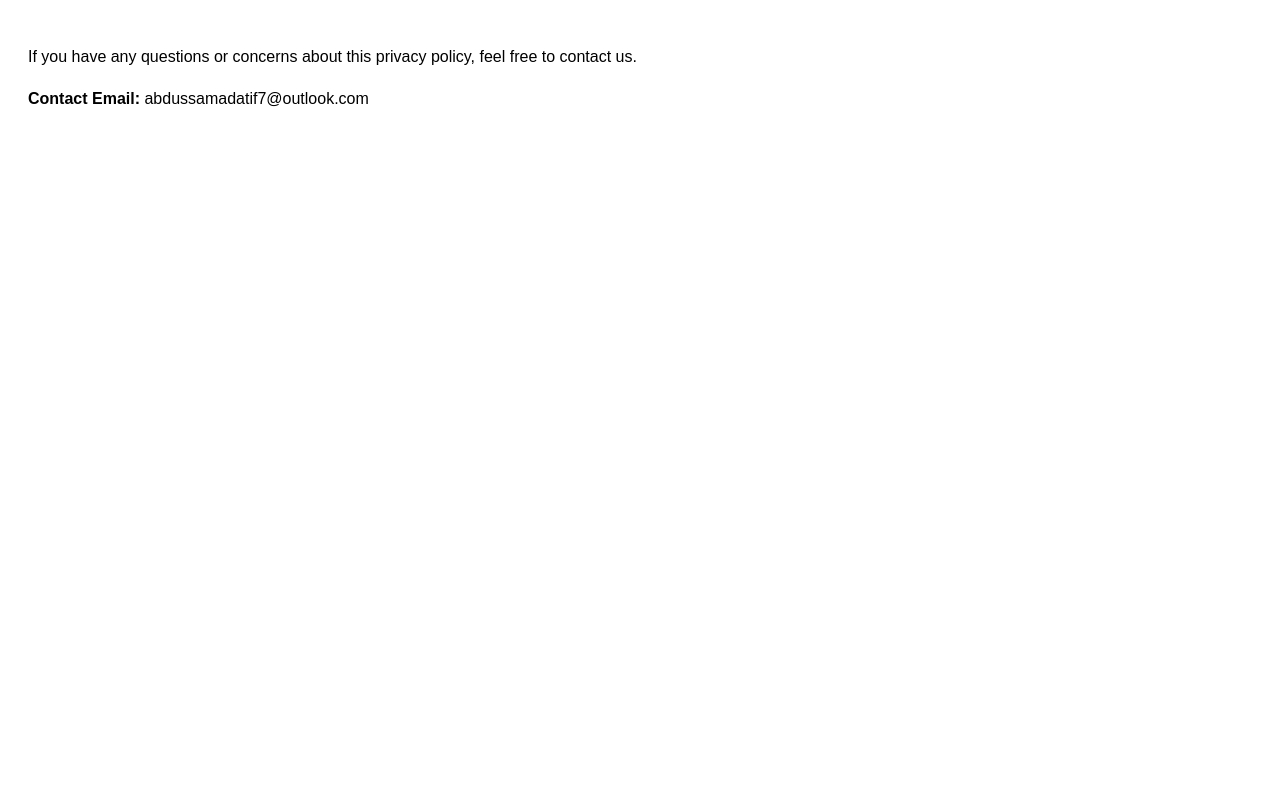
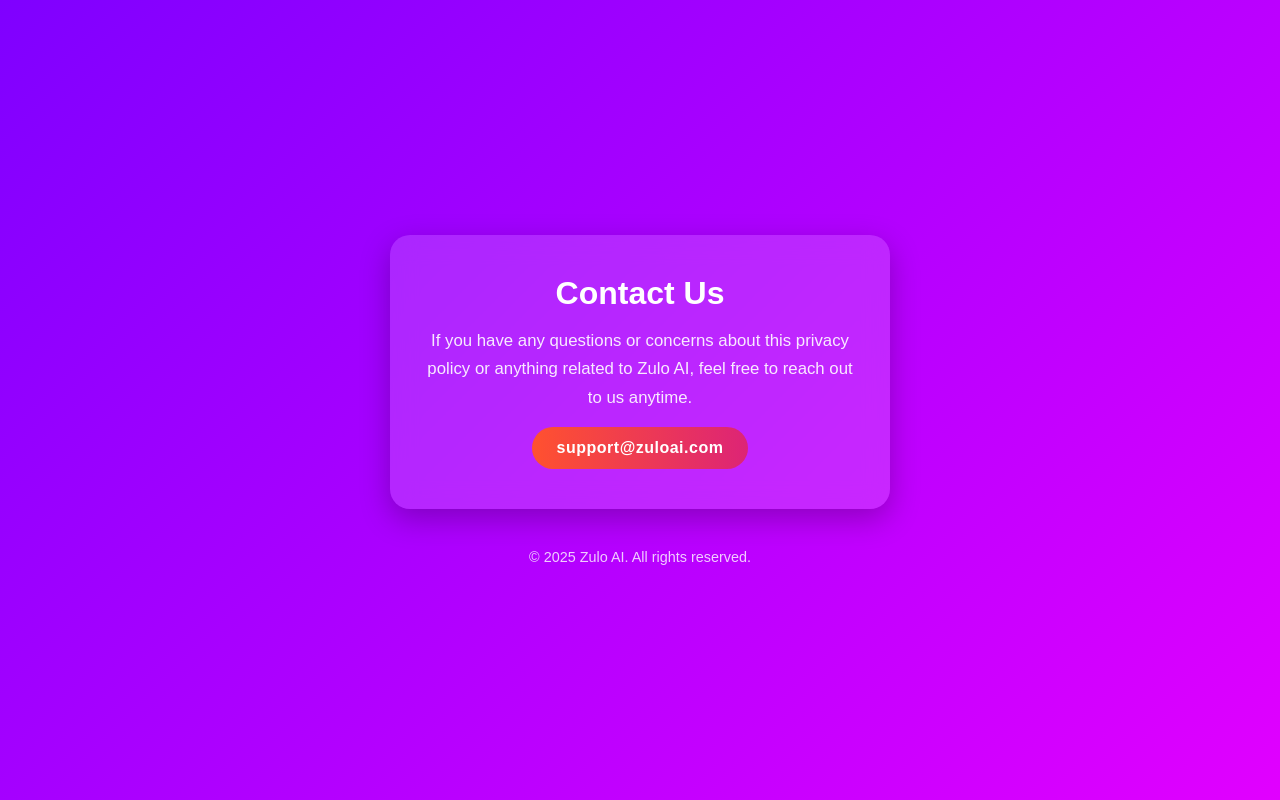
Before and after one commit to benxoa/BlendableLabs, a plain HTML site: page contactus.html in a window 1280 px wide. Drawn offline with Linux system fonts and the light colour scheme.

Commit message:
Update contactus.html

```diff
--- a/contactus.html
+++ b/contactus.html
@@ -1,30 +1,100 @@
 <!DOCTYPE html>
 <html lang="en">
 <head>
-  <meta charset="UTF-8">
-  <meta name="viewport" content="width=device-width, initial-scale=1">
-  <title>Contact us - Tipex</title>
+  <meta charset="UTF-8" />
+  <meta name="viewport" content="width=device-width, initial-scale=1.0" />
+  <title>Contact Us - Zulo AI</title>
   <style>
+    /* Base Reset */
+    * {
+      margin: 0;
+      padding: 0;
+      box-sizing: border-box;
+      font-family: 'Poppins', sans-serif;
+    }
+
     body {
-      font-family: Arial, sans-serif;
-      padding: 20px;
-      line-height: 1.6;
-      background-color: #ffffff;
-      color: #000000;
+      background: linear-gradient(135deg, #7f00ff, #e100ff);
+      color: white;
+      min-height: 100vh;
+      display: flex;
+      flex-direction: column;
+      align-items: center;
+      justify-content: center;
+      text-align: center;
+      padding: 30px;
     }
+
+    .contact-container {
+      background: rgba(255, 255, 255, 0.15);
+      backdrop-filter: blur(12px);
+      border-radius: 20px;
+      padding: 40px 30px;
+      max-width: 500px;
+      width: 100%;
+      box-shadow: 0 10px 30px rgba(0, 0, 0, 0.25);
+    }
+
     h1 {
-      font-size: 24px;
-      margin-bottom: 10px;
+      font-size: 2rem;
+      font-weight: 700;
+      margin-bottom: 15px;
     }
+
     p {
-      font-size: 16px;
+      font-size: 1.05rem;
+      color: rgba(255, 255, 255, 0.9);
+      margin-bottom: 15px;
+      line-height: 1.7;
+    }
+
+    .email {
+      display: inline-block;
+      background: linear-gradient(90deg, #ff512f, #dd2476);
+      color: #fff;
+      padding: 12px 25px;
+      border-radius: 50px;
+      text-decoration: none;
+      font-weight: 600;
+      letter-spacing: 0.5px;
+      transition: transform 0.2s ease, background 0.3s ease;
+    }
+
+    .email:hover {
+      transform: scale(1.05);
+      background: linear-gradient(90deg, #dd2476, #ff512f);
+    }
+
+    footer {
+      margin-top: 40px;
+      font-size: 0.9rem;
+      color: rgba(255, 255, 255, 0.8);
+    }
+
+    @media (max-width: 600px) {
+      h1 {
+        font-size: 1.6rem;
+      }
+      p {
+        font-size: 1rem;
+      }
+      .contact-container {
+        padding: 30px 20px;
+      }
     }
   </style>
 </head>
 <body>
-    <p>If you have any questions or concerns about this privacy policy, feel free to contact us.</p>
 
-    <p><strong>Contact Email:</strong> abdussamadatif7@outlook.com</p>
+  <div class="contact-container">
+    <h1>Contact Us</h1>
+    <p>If you have any questions or concerns about this privacy policy or anything related to Zulo AI, feel free to reach out to us anytime.</p>
+    <a href="mailto:support@zuloai.com" class="email">support@zuloai.com</a>
+  </div>
+
+  <footer>
+    &copy; 2025 Zulo AI. All rights reserved.
+  </footer>
 
 </body>
 </html>
```
